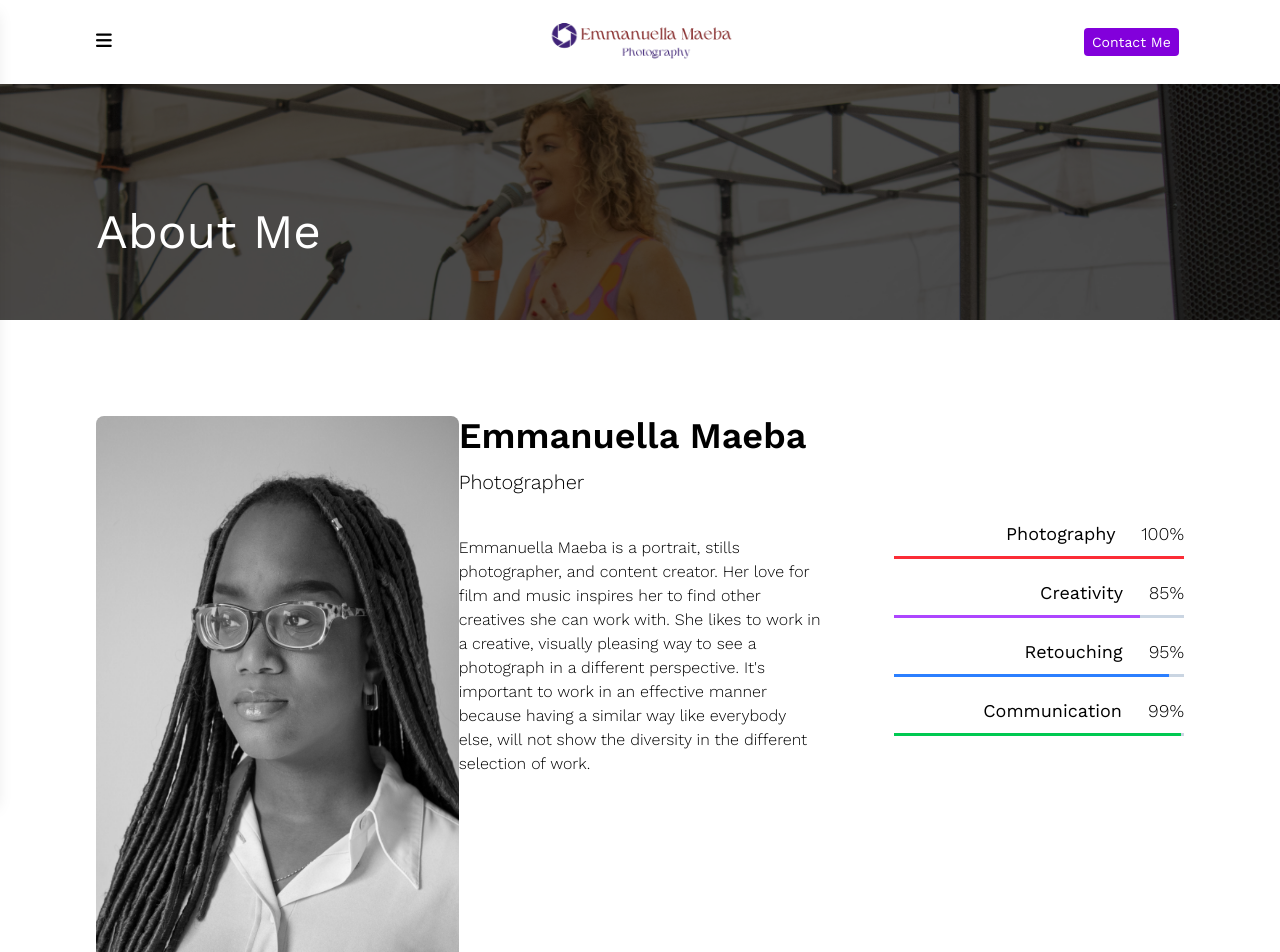
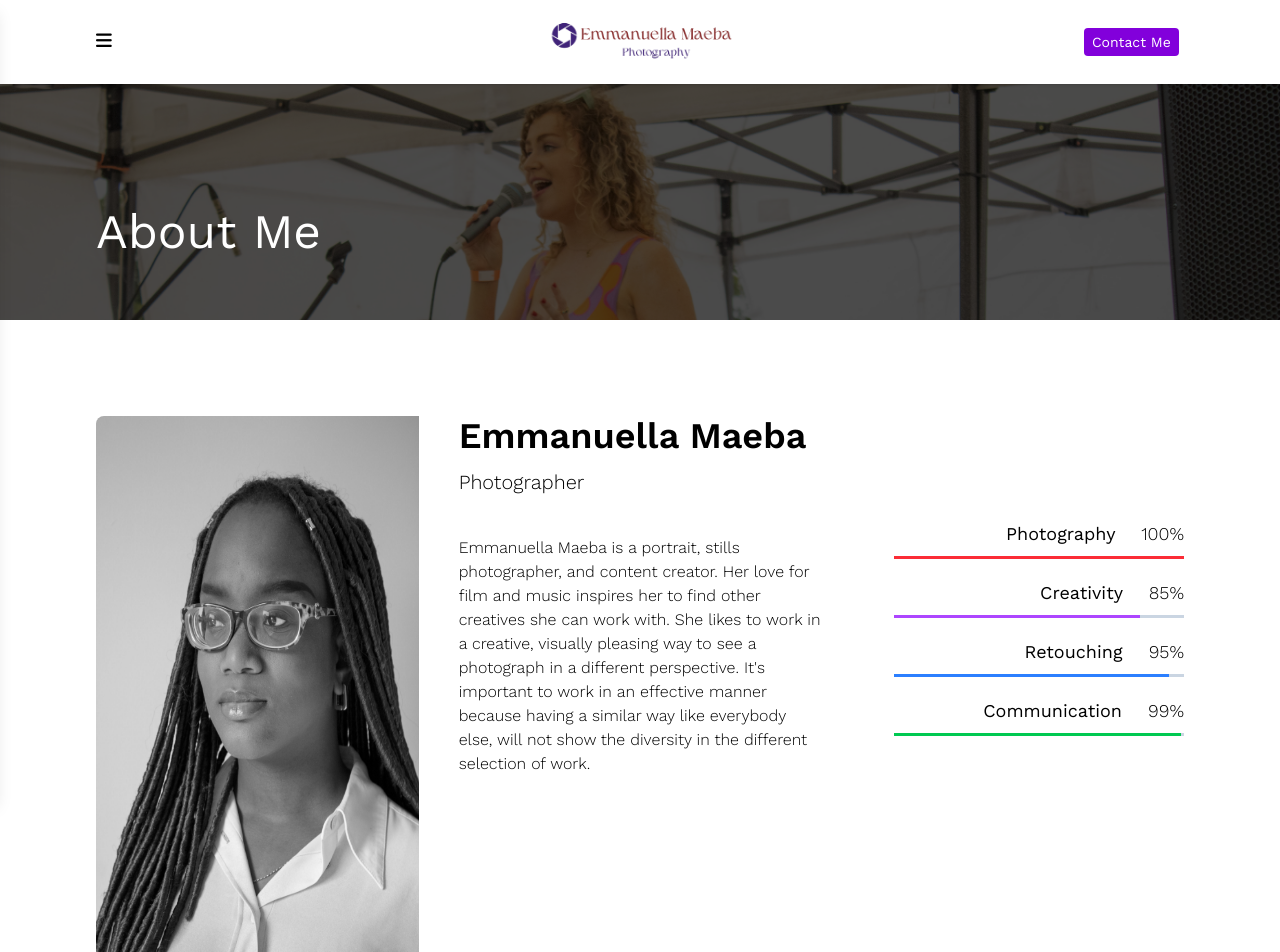
Before and after one commit to emjjkk/emmanuellamaebaphotography.co.uk, a React (Vite) app: page /about-me in a window 1280 px wide. Shown: the top 952 px of the page. Built offline with nearby package versions, Linux system fonts and the light colour scheme.

Commit message:
positioning fix

```diff
--- a/src/routes/About.jsx
+++ b/src/routes/About.jsx
@@ -8,7 +8,7 @@ export default function About() {
             </section>
             <div className="w-full min-h-screen px-4 py-12 md:p-24 md:flex">
                 <div className="md:w-1/3">
-                    <img src="/banner-bg.jpg" className="md:h-[600px] w-full md:w-auto rounded-lg mb-10" alt="" />
+                    <img src="/banner-bg.jpg" className="md:h-[600px] w-full md:w-auto rounded-lg mb-10 pr-10" alt="" />
                 </div>
                 <div className="md:w-1/3 mb-5">
                     <h1 className="text-4xl font-semibold mb-3">Emmanuella Maeba</h1>
```
